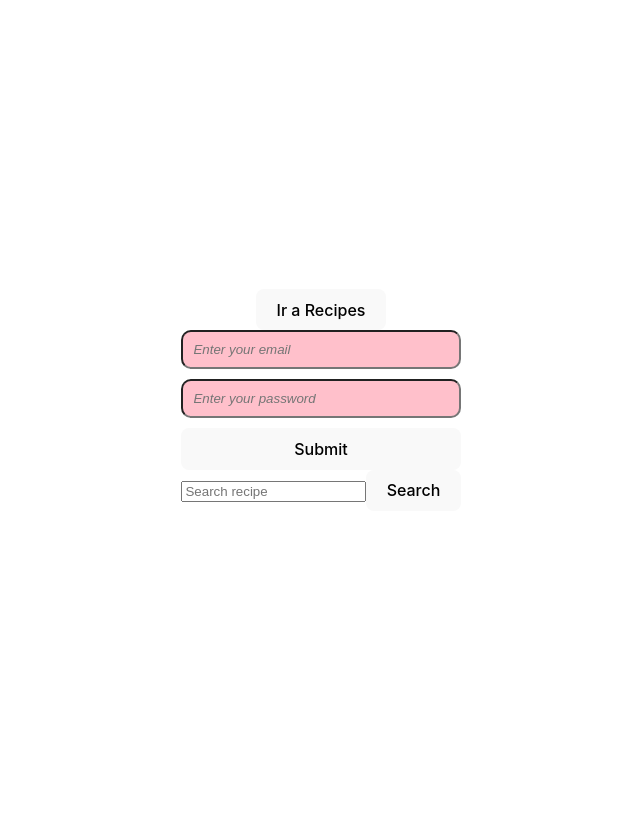
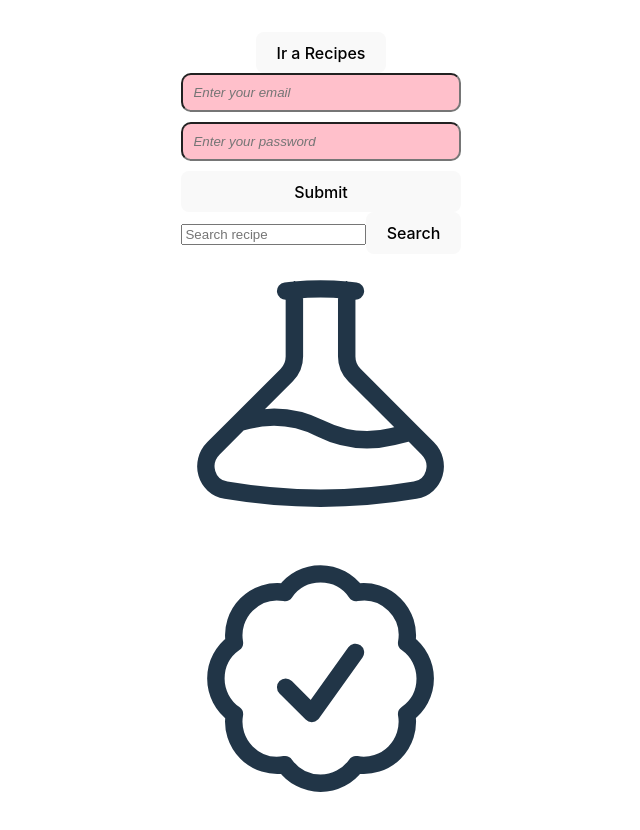
Before and after one commit to PaulaSLT/PROYECTO-FINAL-DE-CURSO-RECETAS, a React (Vite) app in the folder frontend/: page / in a window 1280 px wide. Shown: the top 830 px of the page, without its empty margins (319-959 px from the left). Before the commit the page ends 800 px from the top, so only its background shows below. Built offline with nearby package versions, Linux system fonts and the light colour scheme.

Commit message:
icons install

```diff
--- a/frontend/package.json
+++ b/frontend/package.json
@@ -10,6 +10,7 @@
     "preview": "vite preview"
   },
   "dependencies": {
+    "@heroicons/react": "^2.1.4",
     "axios": "^1.7.2",
     "react": "^18.2.0",
     "react-dom": "^18.2.0",
--- a/frontend/src/App.jsx
+++ b/frontend/src/App.jsx
@@ -5,17 +5,22 @@ import RecipesCard from './components/RecipesCard'
 import SearchRecipe from './components/SearchRecipe'
 import { useNavigate } from 'react-router-dom'
 import Signup from './components/RegisterForm'
+import { BeakerIcon, CheckBadgeIcon } from "@heroicons/react/24/outline";
 
 function App() {
   const navigate = useNavigate()
 
   return (
     <>
-      <button onClick={() => navigate('/register')}>Ir a Recipes</button>
-      <LoginForm/>
-      <SearchRecipe/>
+      <button onClick={() => navigate("/register")}>Ir a Recipes</button>
+      <LoginForm />
+      <SearchRecipe />
+      <div>
+        <BeakerIcon/>
+        <CheckBadgeIcon/>
+      </div>
     </>
-  )
+  );
 }
 
 export default App
```
Also changed, not shown: 1 other file (tests, documents, lock files or other folders).
